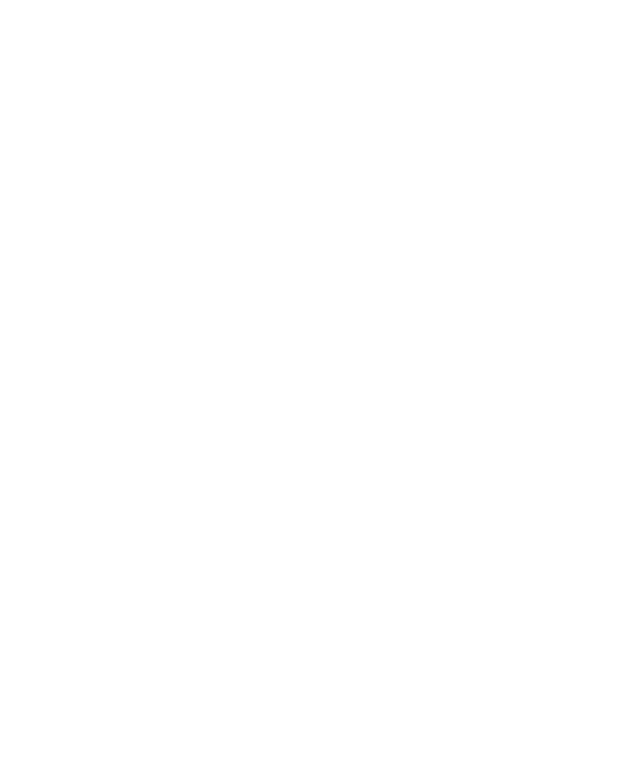
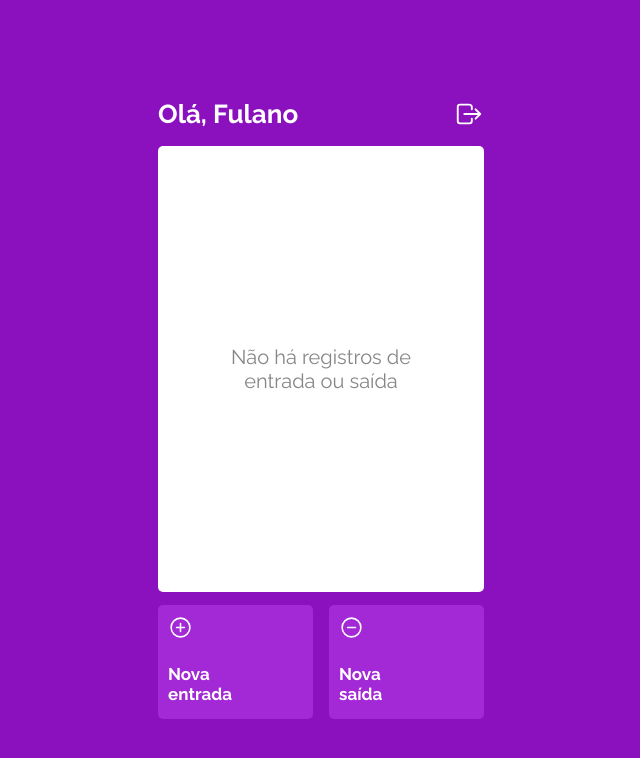
Before and after one commit to ManuelHMR/projeto13-mywallet-front, a React app: page /balance in a window 1280 px wide. Before the commit this address had no page. Shown: the whole page, without its empty margins (319-959 px from the left). Built offline with nearby package versions, Linux system fonts and the light colour scheme; a web font is replaced by a local one.

Commit message:
balance layout

```diff
--- a/public/index.html
+++ b/public/index.html
@@ -11,5 +11,7 @@
   <body>
     <noscript>You need to enable JavaScript to run this app.</noscript>
     <div class="root"></div>
+    <script type="module" src="https://unpkg.com/ionicons@5.5.2/dist/ionicons/ionicons.esm.js"></script>
+    <script nomodule src="https://unpkg.com/ionicons@5.5.2/dist/ionicons/ionicons.js"></script>
   </body>
 </html>
--- /dev/null
+++ b/src/components/Balance.js
@@ -0,0 +1,101 @@
+import styled from "styled-components";
+import {Link} from "react-router-dom";
+
+export default function Balance(){
+    return (
+        <Container>
+            <header>
+                <h1>Olá, Fulano</h1>
+                <ion-icon name="log-out-outline"></ion-icon>
+            </header>
+            <main>
+                <h3>Não há registros de <br/>entrada ou saída</h3>
+            </main>
+            <footer>
+                <Link to={"/"}>
+                    <button>
+                        <ion-icon name="add-circle-outline"></ion-icon>
+                        <h2>Nova <br/> entrada</h2>
+                    </button>
+                </Link>
+                <Link to={"/"}>
+                    <button>
+                        <ion-icon name="remove-circle-outline"></ion-icon>
+                        <h2>Nova <br/> saída</h2>
+                    </button>
+                </Link>
+            </footer>
+        </Container>
+    )
+}
+
+const Container = styled.div`
+    height: 100%;
+    width: 100%;
+    position: absolute;
+    top: 0px;
+    left: 0px;
+    background-color: var(--primaryColor);
+    display: flex;
+    flex-direction: column;
+    align-items: center;
+    justify-content: center;
+    header{
+        width: 326px;
+        display: flex;
+        align-items: center;
+        justify-content: space-between;
+        h1{
+            color: #FFFFFF;
+            font-weight: 700;
+            font-size: 26px;
+        }
+        ion-icon{
+            color: #ffffff;
+            font-size: 30px;
+        }
+    }
+    main{
+        width: 326px;
+        height: 446px;
+        background-color: #ffffff;
+        border-radius: 5px;
+        margin-bottom: 13px;
+        display: flex;
+        align-items: center;
+        justify-content: center;
+        h3{
+            text-align: center;
+            font-weight: 400;
+            font-size: 20px;
+            color: #868686;
+        }
+    }
+    footer{
+        display: flex;
+        width: 326px;
+        justify-content: space-between;
+        button{
+            width: 155px;
+            height: 114px;
+            background: #A328D6;
+            border-radius: 5px;
+            border: none;
+            display: flex;
+            flex-direction: column;
+            justify-content: space-between;
+            text-align: left;
+            padding-top: 10px;
+            padding-left: 10px;
+            ion-icon{
+                color: #FFFFFF;
+                font-size: 25px;
+            }
+            h2{
+            font-weight: 700;
+            font-size: 17px;
+            color: #FFFFFF;
+            }
+        }
+    }
+`
--- a/src/components/LoginPage.js
+++ b/src/components/LoginPage.js
@@ -28,7 +28,7 @@ const Container = styled.div`
     position: absolute;
     top: 0px;
     left: 0px;
-    background-color: #8C11BE;
+    background-color: var(--primaryColor);
     display: flex;
     flex-direction: column;
     align-items: center;
@@ -55,7 +55,7 @@ const Container = styled.div`
         width: 326px;
         height: 46px;
         color: #ffffff;
-        background-color: #A328D6;
+        background-color: var(--secondaryColor);
         border: none;
         border-radius: 5px;
         font-weight: 700;
--- a/src/components/SignUpPage.js
+++ b/src/components/SignUpPage.js
@@ -36,7 +36,7 @@ const Container = styled.div`
     position: absolute;
     top: 0px;
     left: 0px;
-    background-color: #8C11BE;
+    background-color: var(--primaryColor);
     display: flex;
     flex-direction: column;
     align-items: center;
@@ -63,7 +63,7 @@ const Container = styled.div`
         width: 326px;
         height: 46px;
         color: #ffffff;
-        background-color: #A328D6;
+        background-color: var(--secondaryColor);
         border: none;
         border-radius: 5px;
         font-weight: 700;
--- a/src/index.js
+++ b/src/index.js
@@ -1,8 +1,9 @@
 import reactDom from "react-dom";
 import {BrowserRouter, Routes, Route} from "react-router-dom";
 
-import LoginPage from "./components/LoginPage"
-import SignUpPage from "./components/SignUpPage"
+import LoginPage from "./components/LoginPage";
+import SignUpPage from "./components/SignUpPage";
+import Balance from "./components/Balance";
 
 import "./style.css";
 
@@ -12,8 +13,8 @@ function App(){
             <Routes>
                 <Route path={"/"} element={<LoginPage />}></Route>
                 <Route path={"/signup"} element={<SignUpPage />}></Route>
-                {/* <Route path={"/balance"} element={}></Route>
-                <Route path={"/revenue"} element={}></Route>
+                <Route path={"/balance"} element={<Balance />}></Route>
+                {/* <Route path={"/revenue"} element={}></Route>
                 <Route path={"/expense"} element={}></Route> */}
             </Routes>
         </BrowserRouter>
--- a/src/style.css
+++ b/src/style.css
@@ -3,3 +3,8 @@
     font-family: 'Raleway';
     text-decoration: none;
 }
+:root{
+    --primaryColor: #8C11BE;
+    --secondaryColor: #A328D6;
+
+}
```
